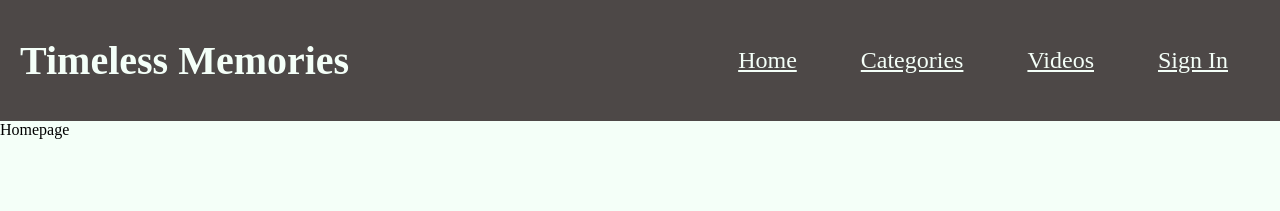
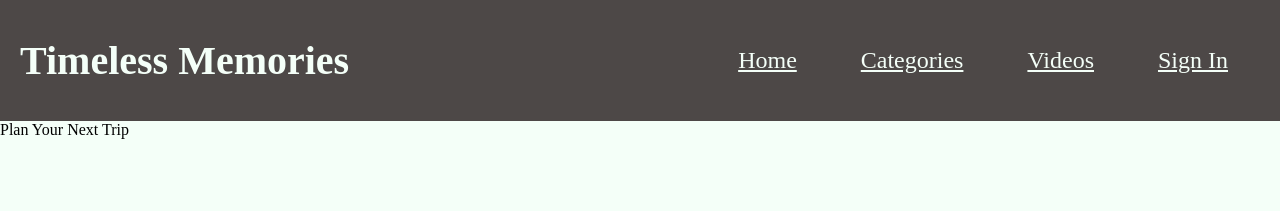
Before and after one commit to RicoMedi/fun-clips, a React (Create React App) app: page / in a window 1280 px wide. Shown: the top 211 px of the page. Built offline with nearby package versions, Linux system fonts and the light colour scheme; a web font is replaced by a local one.

Commit message:
going to make this a travel app

```diff
--- a/src/home/HomePage.js
+++ b/src/home/HomePage.js
@@ -1,5 +1,5 @@
 import React from "react";
 
 export const HomePage = () => {
-  return <div>Homepage</div>;
+  return <div>Plan Your Next Trip</div>;
 };
```
